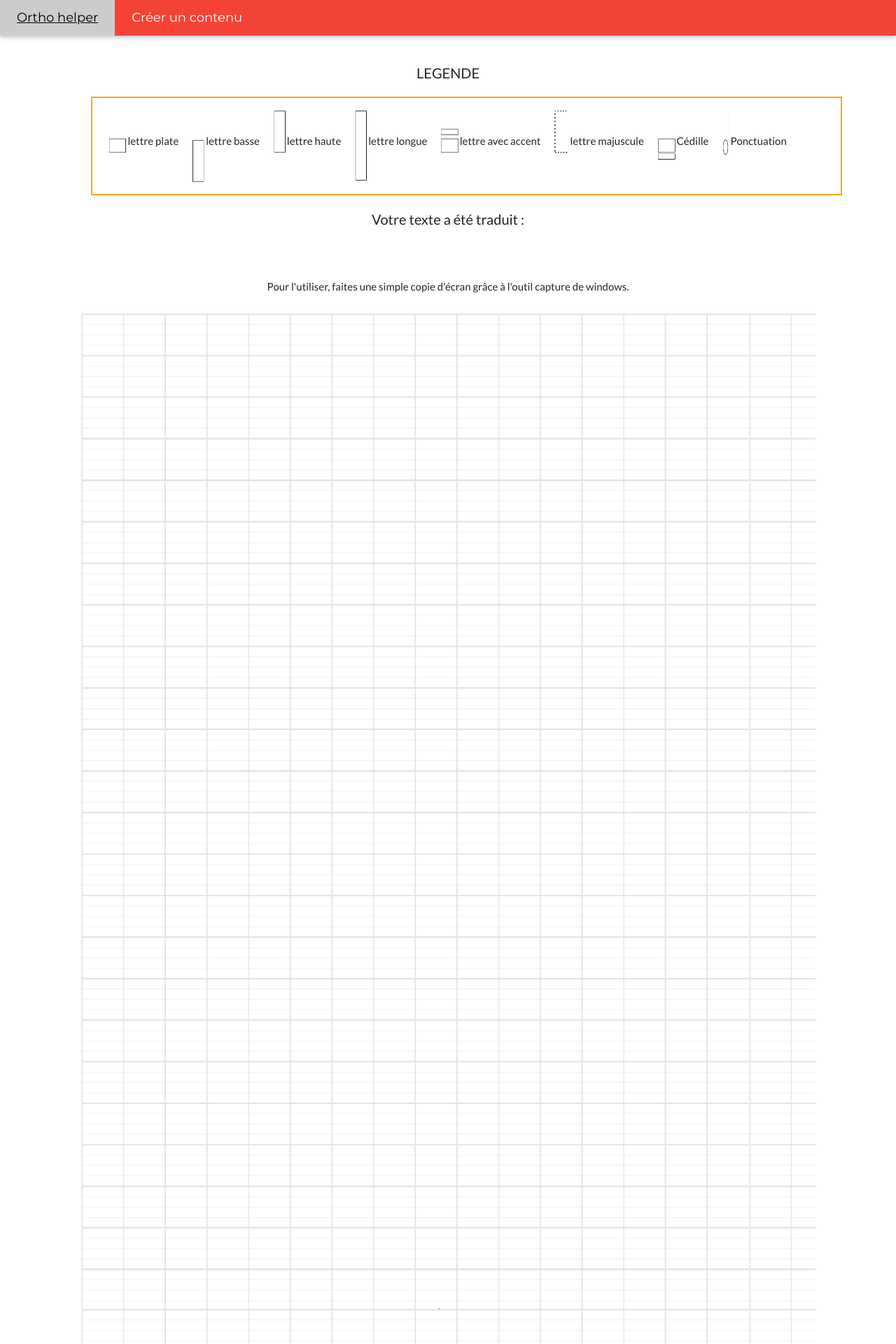
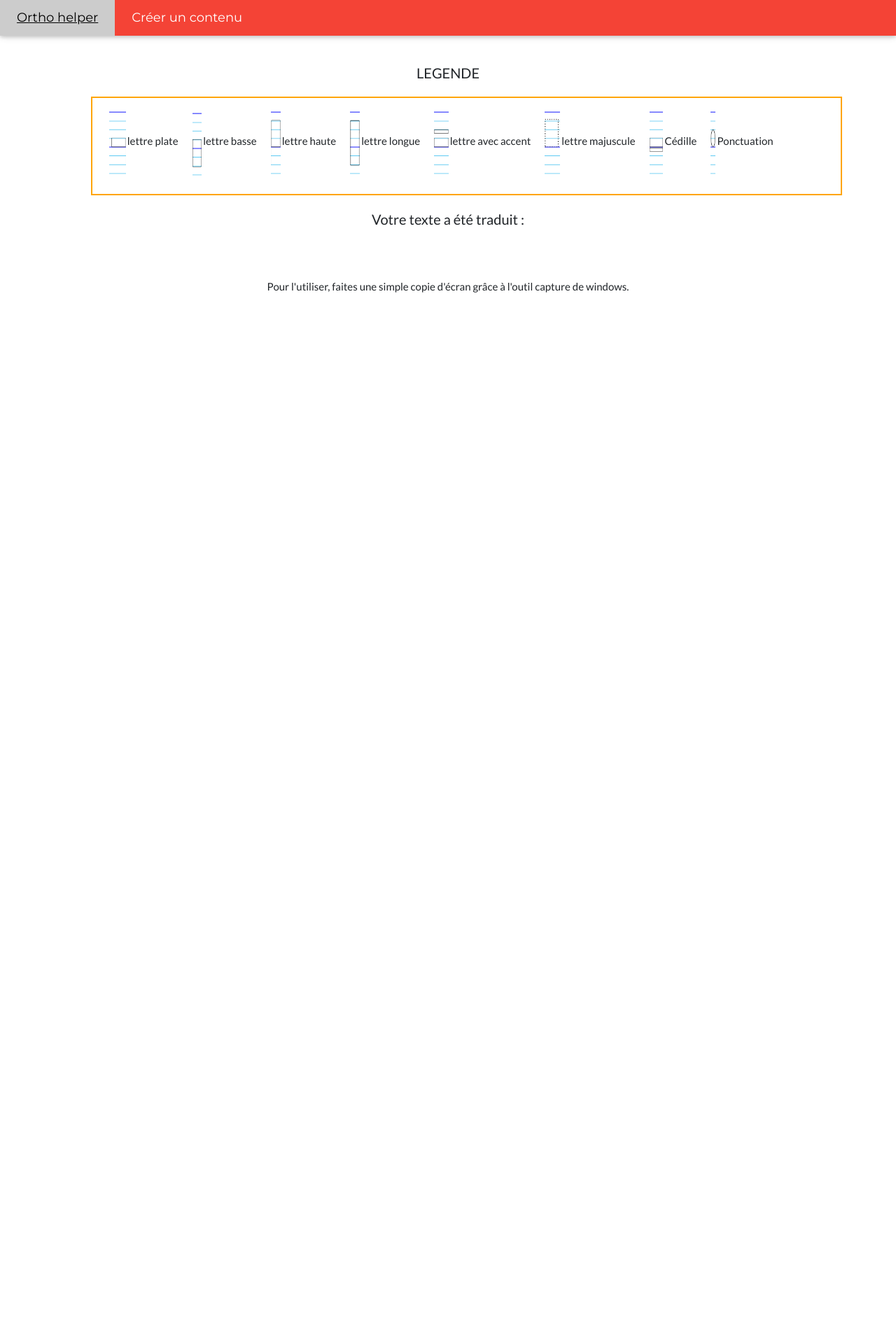
Before and after one commit to CelineMi/dysTrad, a Symfony app: template templates/result.html.twig in a window 1280 px wide. Shown: the top 1920 px of the page at 70% size. After the commit the page ends 418 px from the top, so only its background shows below. Run offline with Twig, Linux system fonts and the light colour scheme; the template is opened without the code that fills it, so the values that code supplies are empty; some libraries are stand-ins or nearby versions.

Commit message:
add seyes on each letter

```diff
--- a/public/css/style.css
+++ b/public/css/style.css
@@ -10,54 +10,55 @@ body{
     display: inline-block;
     width: 19.9px;
     height: 100px;
-    background-image: url("../img/lettresSeyes.png");
+    background-image: url("../img/dessin.png");
     background-size: 168px 100px;
     background-repeat: no-repeat;
 }
 .square{
-    width: 24.4px;
+    width: 23.7px;
     background-position: top left;
 }
 .long-bottom{
-    width: 17px;
-    background-position: -24.6px 0px;
+    width: 13.6px;
+    background-position: -23.6px 0px;
     margin-top: 8px;
 }
 .long-top{
-    background-position: -41px 0px;
-    width: 17px;
+    background-position: -36.7px 0px;
+    width: 14px;
 }
 .long{
-    background-position: -57.7px 0px;
-    width: 17px;
+    background-position: -50.4px 0px;
+    width: 14px;
 }
 .accent{
-    background-position: -75.1px 0px;
-    width: 24.4px;
+    background-position: -64.1px 0px;
+    width: 20.4px;
 }
 
 .space{
-    margin-right: 5px;
-    margin-bottom: 5px;
+    /*margin-right: 5px;*/
+    /*margin-bottom: 5px;*/
     margin-top: 5px;
     display: inline-block;
     width: 20px;
-    background: white;
+    /*background: white;*/
+    background-position: -145px 0px;
 }
 
 .punctuation{
-    width: 9px;
-    background-position: -124.5px 3px;
+    width: 7px;
+    background-position: -104.4px 0px;
 }
 
 .upperKase{
-    width: 20px;
-    background-position: -132.8px 0px;
+    width: 22px;
+    background-position: -111px 0px;
 }
 
 .cedilla{
-    background-position: -99.9px 0px;
-    width: 24.8px;
+    background-position: -84.5px 0px;
+    width: 19.8px;
 }
 
 /*page home*/
@@ -110,12 +111,12 @@ body{
     height: 0px;
 }
 
-.translatedText{
-    background-image: url("../img/lignesSeyes.jpg");
-    height: 4000px;
-    background-repeat: repeat;
-    background-size: 954px;
-}
+/*.translatedText{*/
+/*    background-image: url("../img/lignesSeyes.jpg");*/
+/*    height: 4000px;*/
+/*    background-repeat: repeat;*/
+/*    background-size: 954px;*/
+/*}*/
 
 .w3-padding-large.lines{
     padding-top: 56px !important;
--- a/templates/result.html.twig
+++ b/templates/result.html.twig
@@ -57,7 +57,7 @@
                         <div class="letter {{ oneLetter }}"></div>
                     {% endif %}
                     {% endfor %}
-                    <div class="space"></div>
+                    <div class="letter space"></div>
                     {% endfor %}
                     {% endfor %}
                 </div>
```
Also changed, not shown: public/img/dessin.png (added), public/img/dessin.svg (deleted), public/img/lettres (copie).png (deleted), public/img/lettres.png (deleted), public/img/lettres2.png (deleted), public/img/lettresSeyes.png (deleted), public/img/lignesSeyes.jpg (deleted), public/img/lignesSeyesOriginal.jpg (deleted), public/img/newContentBackOriginal.jpg (deleted).
